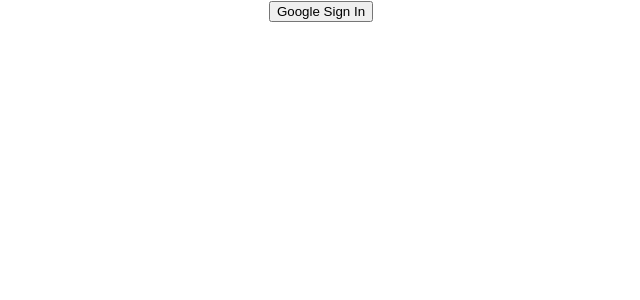
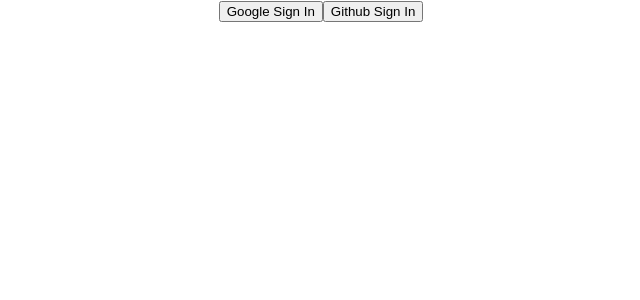
Before and after one commit to emonShimoul/simple-firebase-authentication, a React (Create React App) app: page / in a window 1280 px wide. Shown: the top 300 px of the page, without its empty margins (319-959 px from the left). Built offline with nearby package versions, Linux system fonts and the light colour scheme; no server answers.

Commit message:
add github authentication

```diff
--- a/src/App.js
+++ b/src/App.js
@@ -1,4 +1,4 @@
-import { getAuth, signInWithPopup, GoogleAuthProvider } from "firebase/auth";
+import { getAuth, signInWithPopup, GoogleAuthProvider, GithubAuthProvider } from "firebase/auth";
 import { useState } from "react";
 import './App.css';
 
@@ -7,10 +7,13 @@
 
 function App() {
   const [user, setUser] = useState({});
-  const provider = new GoogleAuthProvider();
+
+  const googleProvider = new GoogleAuthProvider();
+  const githubProvider = new GithubAuthProvider();
+
   const auth = getAuth();
   const handleGoogleSignIn = () => {
-    signInWithPopup(auth, provider)
+    signInWithPopup(auth, googleProvider)
     .then(result => {
       const {displayName, email, photoURL} = result.user;
       const loggedInUser = {
@@ -24,9 +27,17 @@
       console.log(error.message);
     })
   }
+  const handleGithubSignIn = () => {
+    signInWithPopup(auth, githubProvider)
+    .then(result => {
+      const user = result.user;
+      console.log(user);
+    })
+  }
   return (
     <div className="App">
       <button onClick={handleGoogleSignIn}>Google Sign In</button>
+      <button onClick={handleGithubSignIn}>Github Sign In</button>
       <br />
       {
         user.email && <div>
```
